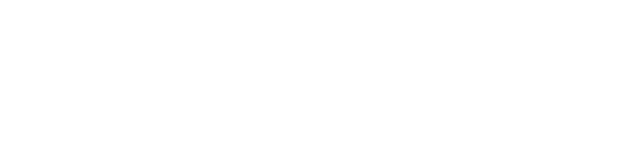
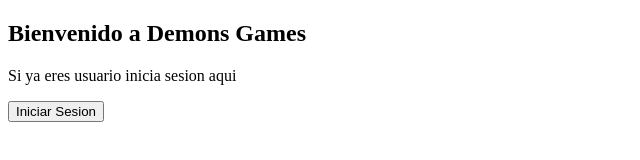
Before and after one commit to CodeSystem2022/proyecto-final-debuggin-demons, a plain HTML site: page frontend/src/components/registro.html in a window 1280 px wide. Shown: the whole page, without its empty margins (0-640 px from the left). Drawn offline with nearby package versions, Linux system fonts and the light colour scheme.

Commit message:
[CHG] Creado el contenedor del inicio de sesion

```diff
--- a/frontend/src/components/registro.html
+++ b/frontend/src/components/registro.html
@@ -15,6 +15,16 @@
 </head>
 
 <body>
+  <div class="container-form sign-up" >
+    <div class="welcome-back">
+      <div class="mesagge">
+        <h2>Bienvenido a Demons Games</h2>
+        <p>Si ya eres usuario inicia sesion aqui</p>
+        <button class="sign-up-b"> Iniciar Sesion</button>
+      </div>
+    </div>
+
+  </div>
 
 
 </html>
```
